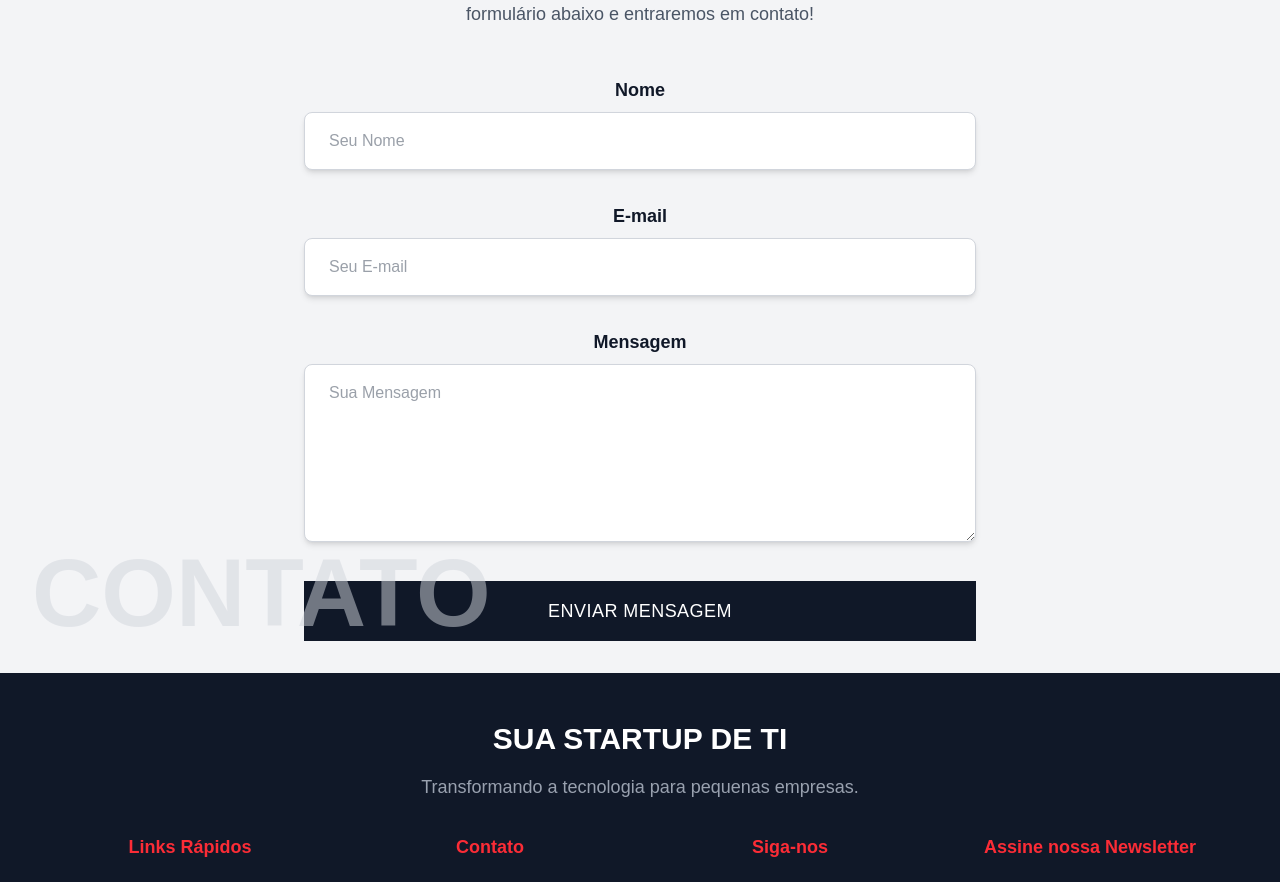
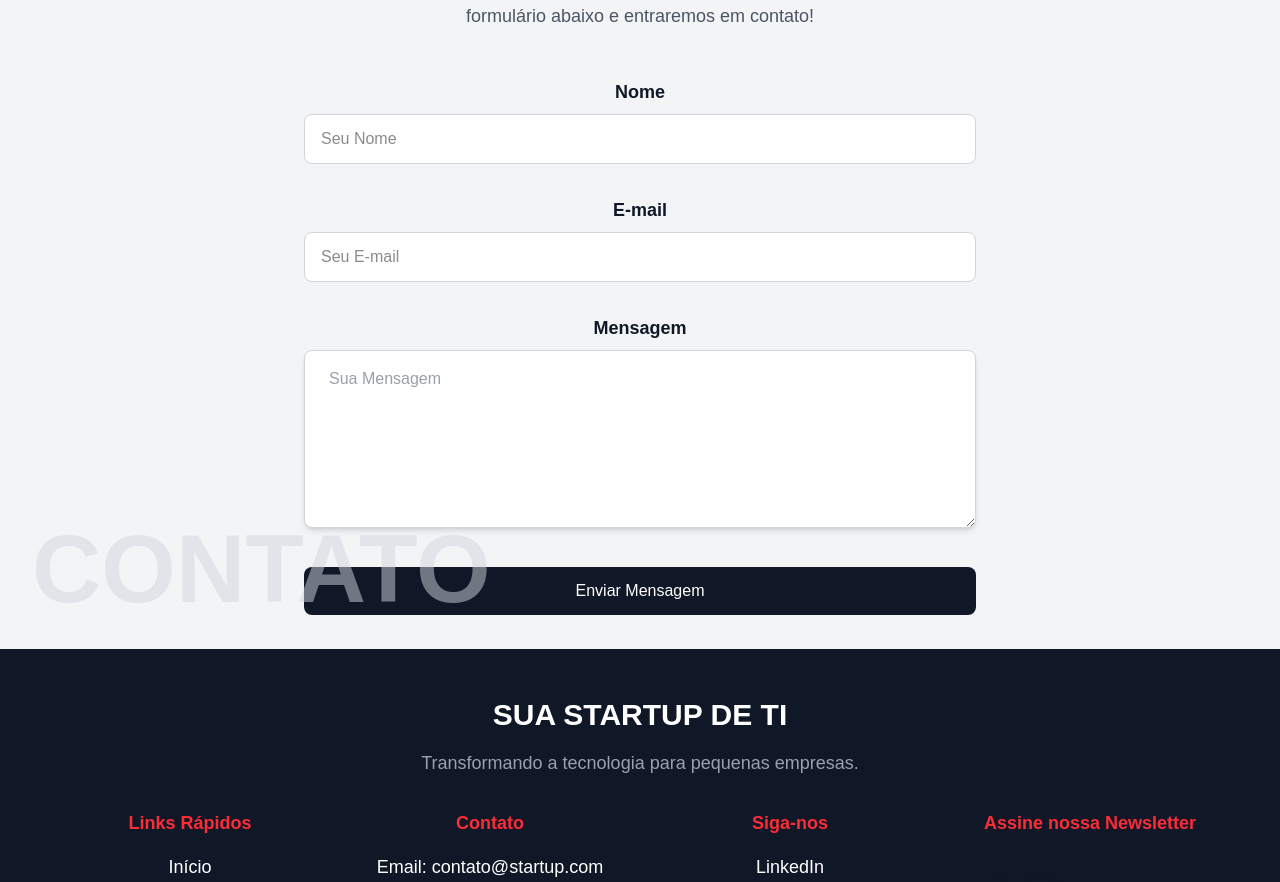
Before and after one commit to edudesenvolvedor/bitcriativo, a Next.js app: page / in a window 1280 px wide. Shown: the part 4151-5033 px from the top of the page. Built offline with nearby package versions, Linux system fonts and the light colour scheme.

Commit message:
create component input

```diff
--- /dev/null
+++ b/src/components/Input/index.tsx
@@ -0,0 +1,43 @@
+import { cva, VariantProps } from "class-variance-authority";
+import React from "react";
+
+const inputVariants = cva(
+    "bg-white w-full rounded-lg border transition-all duration-300 focus:outline-none focus:ring-2",
+    {
+        variants: {
+            variant: {
+                default: "border-gray-300 focus:ring-red-500",
+                outline: "border-gray-900 focus:ring-gray-900",
+                error: "border-red-500 focus:ring-red-500",
+            },
+            size: {
+                sm: "px-3 py-2 text-sm",
+                md: "px-4 py-3 text-base",
+                lg: "px-5 py-4 text-lg",
+            },
+            disabled: {
+                true: "opacity-50 cursor-not-allowed",
+            },
+        },
+        defaultVariants: {
+            variant: "default",
+            size: "md",
+        },
+    }
+);
+
+type InputProps = React.InputHTMLAttributes<HTMLInputElement> & VariantProps<typeof inputVariants> & {
+    error?: boolean;
+}
+
+const Input: React.FC<InputProps> = ({ variant, size, disabled, error, className, ...props }) => {
+    return (
+        <input
+            className={`${inputVariants({ variant: error ? "error" : variant, size, disabled })} ${className || ""}`}
+            disabled={disabled}
+            {...props}
+        />
+    );
+};
+
+export default Input;
--- a/src/components/Sections/Contact.tsx
+++ b/src/components/Sections/Contact.tsx
@@ -2,6 +2,8 @@
 
 import React, { useState } from "react";
 import {Sections} from "@/components/Sections/index";
+import Input from "@/components/Input";
+import Button from "@/components/Button";
 
 const Contact = () => {
     const [formData, setFormData] = useState({
@@ -38,13 +40,12 @@ const Contact = () => {
                     <label htmlFor="name" className="block text-lg text-gray-900 font-semibold mb-2">
                         Nome
                     </label>
-                    <input
+                    <Input
                         type="text"
                         id="name"
                         name="name"
                         value={formData.name}
                         onChange={handleChange}
-                        className="w-full px-6 py-4 text-gray-700 bg-white border border-gray-300 rounded-lg shadow-md focus:ring-2 focus:ring-red-500 outline-none"
                         placeholder="Seu Nome"
                         required
                     />
@@ -54,13 +55,12 @@ const Contact = () => {
                     <label htmlFor="email" className="block text-lg text-gray-900 font-semibold mb-2">
                         E-mail
                     </label>
-                    <input
+                    <Input
                         type="email"
                         id="email"
                         name="email"
                         value={formData.email}
                         onChange={handleChange}
-                        className="w-full px-6 py-4 text-gray-700 bg-white border border-gray-300 rounded-lg shadow-md focus:ring-2 focus:ring-red-500 outline-none"
                         placeholder="Seu E-mail"
                         required
                     />
@@ -82,12 +82,12 @@ const Contact = () => {
                     />
                 </div>
 
-                <button
+                <Button
                     type="submit"
-                    className="w-full py-4 bg-gray-900 text-white font-medium uppercase tracking-wide text-lg hover:bg-red-500 transition-all duration-300"
+                    variant="secondary"
                 >
                     Enviar Mensagem
-                </button>
+                </Button>
             </form>
         </Sections>
     );
```
